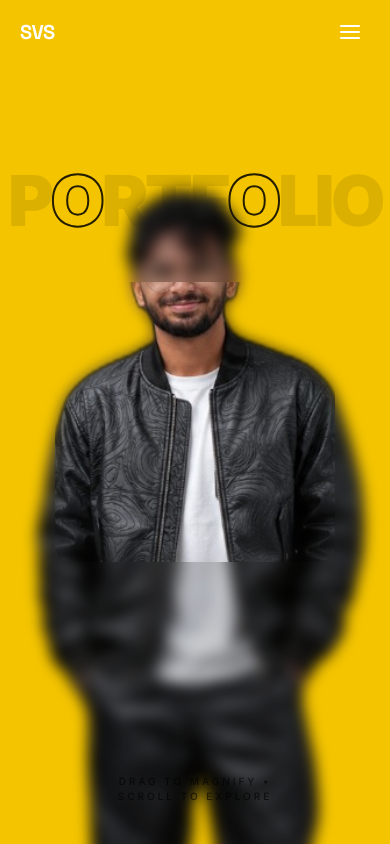
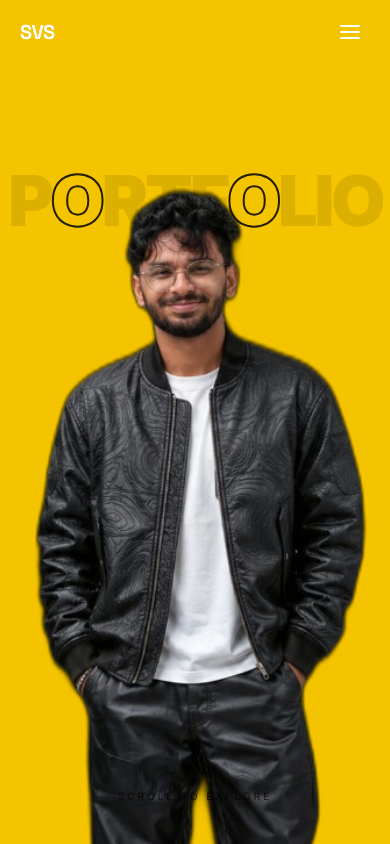
Before and after one commit to Stevieee08/portfolio, a React (Vite) app: page / in a window 390 px wide. Shown: the top 844 px of the page. Built offline with nearby package versions, Linux system fonts and the light colour scheme.

Commit message:
Refactor Portfolio component for mobile responsiveness and update Navbar link label from "Portfolio" to "Projects". Added media query to conditionally render elements based on screen size.

```diff
--- a/src/components/Navbar.jsx
+++ b/src/components/Navbar.jsx
@@ -5,7 +5,7 @@ import { FiMenu, FiX, FiStar } from "react-icons/fi";
 const LINKS = [
   { label: "Home", href: "#home" },
   { label: "About", href: "#about" },
-  { label: "Portfolio", href: "#projects" },
+  { label: "Projects", href: "#projects" },
   { label: "Service", href: "#services" },
   { label: "Contact", href: "#contact" },
 ];
--- a/src/components/Portfolio.jsx
+++ b/src/components/Portfolio.jsx
@@ -22,6 +22,9 @@ export default function Portfolio() {
       { scale: 0.92, opacity: 0 },
       { scale: 1, opacity: 1, duration: 1.1, ease: "power3.out" }
     );
+
+    const mq = window.matchMedia("(min-width: 768px)");
+    if (!mq.matches) return;
 
     const target = { x: window.innerWidth / 2, y: window.innerHeight / 2 };
     const cur = { ...target };
@@ -48,18 +51,12 @@ export default function Portfolio() {
     };
 
     const onPointerMove = (e) => move(e.clientX, e.clientY);
-    const onTouchMove = (e) => {
-      const t = e.touches[0];
-      if (t) move(t.clientX, t.clientY);
-    };
 
     el.addEventListener("pointermove", onPointerMove);
-    el.addEventListener("touchmove", onTouchMove, { passive: true });
 
     return () => {
       cancelAnimationFrame(raf);
       el.removeEventListener("pointermove", onPointerMove);
-      el.removeEventListener("touchmove", onTouchMove);
     };
   }, []);
 
@@ -78,8 +75,17 @@ export default function Portfolio() {
         </h1>
       </div>
 
-      {/* blurred base image */}
-      <div className={`${imgLayout} flex`}>
+      {/* mobile: plain clear portrait */}
+      <div className={`${imgLayout} flex md:hidden`}>
+        <img
+          src={portrait}
+          alt="Steve Varkey Santhosh"
+          className={`pf-img ${imgClass}`}
+        />
+      </div>
+
+      {/* desktop: blurred base image */}
+      <div className={`${imgLayout} hidden md:flex`}>
         <img
           src={portrait}
           alt="Steve Varkey Santhosh"
@@ -88,10 +94,10 @@ export default function Portfolio() {
         />
       </div>
 
-      {/* sharp magnifier — follows pointer / touch */}
+      {/* sharp magnifier — desktop only */}
       <div
         ref={revealRef}
-        className="pointer-events-none absolute left-0 top-0 z-10 overflow-hidden rounded-2xl"
+        className="pointer-events-none absolute left-0 top-0 z-10 hidden overflow-hidden rounded-2xl md:block"
         style={{
           width: BOX,
           height: BOX,
@@ -113,7 +119,6 @@ export default function Portfolio() {
       </div>
 
       <div className="absolute bottom-10 left-1/2 z-30 -translate-x-1/2 select-none text-center text-[10px] font-medium uppercase tracking-[0.3em] text-black/60 sm:text-xs">
-        <span className="md:hidden">Drag to magnify • </span>
         <span className="hidden md:inline">Hover to magnify • </span>
         Scroll to explore
       </div>
```
